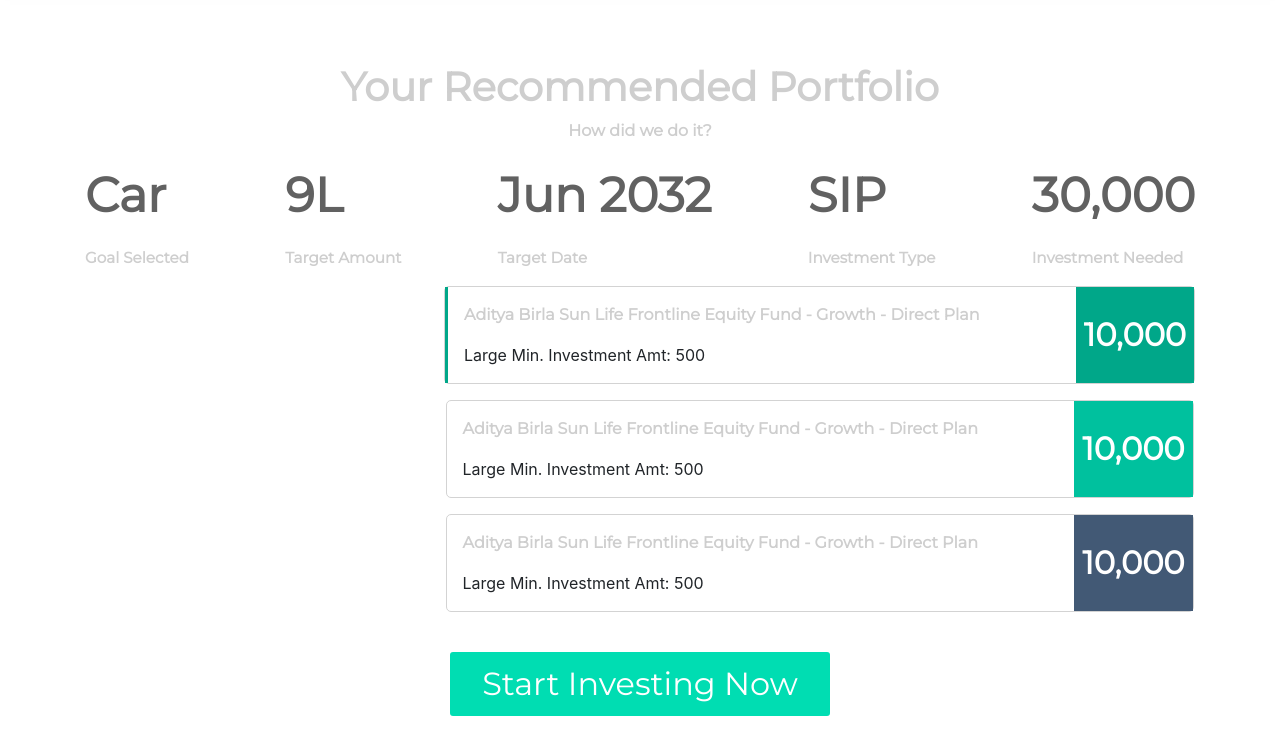
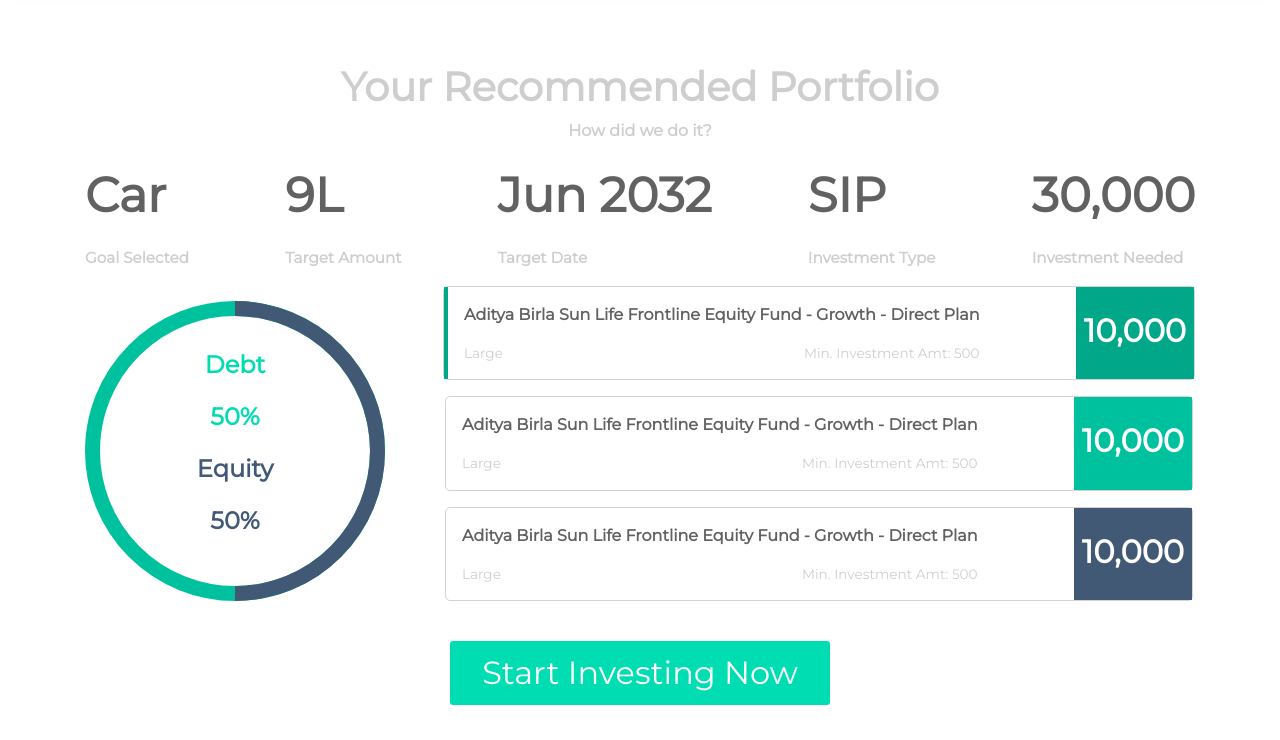
Before and after one commit to mohanishsn/valuefy-assignment, a plain HTML site: page index.html in a window 1280 px wide. Shown: the part 91-831 px from the top of the page. Drawn offline with nearby package versions, Linux system fonts and the light colour scheme.

Commit message:
Changed layout and colors

```diff
--- a/index.html
+++ b/index.html
@@ -74,15 +74,20 @@
     <section>
         <div class="container investment-wrapper">
             <div class="amount-division-shape">
-                <svg class="progress-shape">
-                    <circle class="ring-progress" stroke-width="1" fill="transparent" r="58" cs="60" cy="60" />
-                </svg>
+                <div class="debt-data">
+                    <p>Debt</p>
+                    <p>50%</p>
+                </div>
+                <div class="equity-data">
+                    <p>Equity</p>
+                    <p>50%</p>
+                </div>
             </div>
             <div class="investment-items-wrapper">
                 <div class="investment-item">
-                    <div class="investment-details" style="border-left: 3px solid #00A789">
+                    <div class="investment-details" style="border-left: 4px solid #00A789">
                         <p class="investment-plan">Aditya Birla Sun Life Frontline Equity Fund - Growth - Direct Plan</p>
-                        <div>
+                        <div class="investment-meta">
                             <span class="cap-type">Large</span>
                             <span class="min-amount">Min. Investment Amt: 500</span>
                         </div>
@@ -92,7 +97,7 @@
                 <div class="investment-item">
                     <div class="investment-details">
                         <p class="investment-plan">Aditya Birla Sun Life Frontline Equity Fund - Growth - Direct Plan</p>
-                        <div>
+                        <div class="investment-meta">
                             <span class="cap-type">Large</span>
                             <span class="min-amount">Min. Investment Amt: 500</span>
                         </div>
@@ -102,7 +107,7 @@
                 <div class="investment-item">
                     <div class="investment-details">
                         <p class="investment-plan">Aditya Birla Sun Life Frontline Equity Fund - Growth - Direct Plan</p>
-                        <div>
+                        <div class="investment-meta">
                             <span class="cap-type">Large</span>
                             <span class="min-amount">Min. Investment Amt: 500</span>
                         </div>
--- a/style.css
+++ b/style.css
@@ -64,29 +64,43 @@ p {
 
 
 /*  */
-/* .amount-division-shape {
-    width: 260px;
-    height: 260px;
+.amount-division-shape {
+    width: 300px;
+    height: 300px;
     border-radius: 50%;
-    border: 3px solid green;
+    border: 15px solid #00C19E;
     background: transparent;
     position: relative;
     z-index: 10;
+    display: flex;
+    align-items: center;
+    justify-content: center;
+    flex-direction: column;
+    text-align: center;
+    font-size: 1.5rem;
 }
 
 .amount-division-shape::before {
     content: '';
     position: absolute;
     z-index: -1;
-    border: 5px solid red;
-    width: 260px;
-    height: 130px;
-    border-top-left-radius: 130px;
-    border-top-right-radius: 130px;
+    border: 15px solid #425975;
+    width: 300px;
+    height: 150px;
+    border-top-left-radius: 150px;
+    border-top-right-radius: 150px;
+    transform: rotate(90deg);
     border-bottom: 0;
-    top: 0;
-    left: 0;
-} */
+    left: 3.75rem;
+}
+
+.amount-division-shape .debt-data p {
+    color: #00DDB2;
+}
+
+.amount-division-shape .equity-data p {
+    color: #425975;
+}
 
 .investment-wrapper {
     display: flex;
@@ -112,9 +126,21 @@ p {
     padding: 1rem 6rem 1rem 1rem;
 }
 
+.investment-plan {
+    color: #616161;
+}
+
+.investment-meta {
+    display: flex;
+    justify-content: space-between;
+    font-family: 'Montserrat', sans-serif;
+    font-size: 0.85rem;
+    color: #CECECE;
+}
+
 .amount {
     font-family: 'Montserrat', sans-serif;
-    padding: 1.5rem 0.5rem;
+    padding: 1.25rem 0.5rem;
     color: #ffffff;
     font-weight: bold;
     font-size: 2rem;
```
